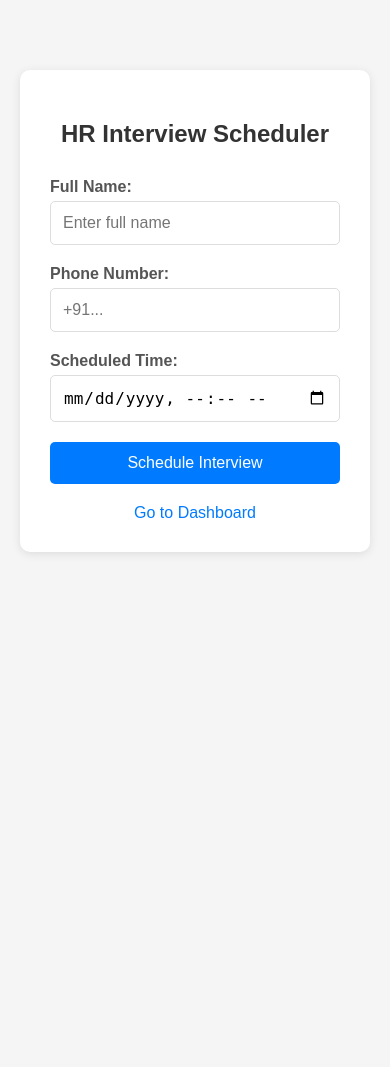
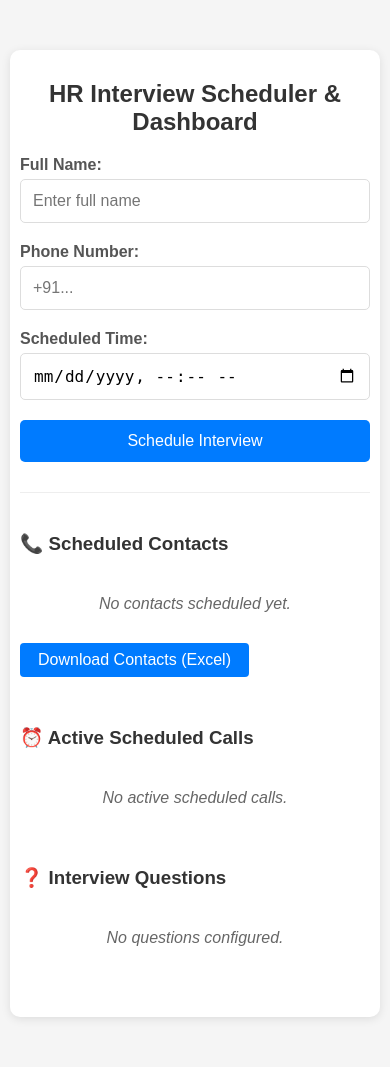
Before and after one commit to YellenkiAbhilash/AB, a Flask app: template templates/index.html in a window 390 px wide. Before the commit the page ends 554 px from the top, so only its background shows below. Run offline with Flask 3, Linux system fonts and the light colour scheme; the template is opened without the code that fills it, so the values that code supplies are empty; parts of the project's set-up code (start-up, migrations or seed data) failed here and were passed over.

Commit message:
Single-page user-friendly interface: merge dashboard into index, remove dashboard.html, modern UI

```diff
--- a/app.py
+++ b/app.py
@@ -65,7 +65,8 @@ def index():
                 add_result = excel_handler.add_contact(name, phone, scheduled_time)
                 if add_result:
                     if call_scheduler.schedule_call(name, phone, ist_dt):
-                        return redirect('/dashboard')
+                        message = f"✅ Interview scheduled for {name} at {ist_dt.strftime('%Y-%m-%d %H:%M (IST)')}"
+                        message_type = "success"
                     else:
                         message = "Contact added but failed to schedule call. Please try again."
                         message_type = "error"
@@ -81,8 +82,25 @@ def index():
                 logger.error(f"Error scheduling interview: {str(e)}")
                 message = "An error occurred. Please try again."
                 message_type = "error"
-
-    return render_template('index.html', message=message, message_type=message_type)
+    # Always show dashboard data
+    contacts = excel_handler.get_all_contacts()
+    for contact in contacts:
+        try:
+            if contact['Scheduled_Time']:
+                dt = datetime.strptime(str(contact['Scheduled_Time']), '%Y-%m-%d %H:%M:%S')
+                contact['Scheduled_Time'] = dt.strftime('%Y-%m-%d %H:%M (IST)')
+            if contact['Created_At']:
+                dt = datetime.strptime(str(contact['Created_At']), '%Y-%m-%d %H:%M:%S')
+                contact['Created_At'] = dt.strftime('%Y-%m-%d %H:%M (IST)')
+        except Exception:
+            pass
+    scheduled_jobs = call_scheduler.get_scheduled_jobs()
+    try:
+        with open("questions.json", "r", encoding='utf-8') as f:
+            questions = json.load(f)
+    except Exception:
+        questions = []
+    return render_template('index.html', message=message, message_type=message_type, contacts=contacts, scheduled_jobs=scheduled_jobs, questions=questions)
 
 @app.route('/voice', methods=['GET', 'POST'])
 def voice():
@@ -133,53 +151,12 @@ def voice():
         response.hangup()
         return str(response)
 
-@app.route('/dashboard')
-def dashboard():
-    logger.info("Dashboard accessed")
-    try:
-        # Get contacts from Excel
-        contacts = excel_handler.get_all_contacts()
-        # Convert all times to IST for display
-        for contact in contacts:
-            try:
-                # Assume all times in Excel are IST naive
-                if contact['Scheduled_Time']:
-                    dt = datetime.strptime(str(contact['Scheduled_Time']), '%Y-%m-%d %H:%M:%S')
-                    contact['Scheduled_Time'] = dt.strftime('%Y-%m-%d %H:%M (IST)')
-                if contact['Created_At']:
-                    dt = datetime.strptime(str(contact['Created_At']), '%Y-%m-%d %H:%M:%S')
-                    contact['Created_At'] = dt.strftime('%Y-%m-%d %H:%M (IST)')
-            except Exception:
-                pass
-        # Get scheduled jobs
-        scheduled_jobs = call_scheduler.get_scheduled_jobs()
-        # Safely read questions from JSON
-        try:
-            with open("questions.json", "r", encoding='utf-8') as f:
-                questions = json.load(f)
-        except FileNotFoundError:
-            logger.error("questions.json not found")
-            return "Error: Questions file not found", 500
-        except json.JSONDecodeError as e:
-            logger.error(f"Error parsing questions.json: {str(e)}")
-            return "Error: Invalid questions file format", 500
-        except Exception as e:
-            logger.error(f"Error reading questions.json: {str(e)}")
-            return "Error: Could not read questions file", 500
-        return render_template('dashboard.html',
-                             questions=questions,
-                             contacts=contacts,
-                             scheduled_jobs=scheduled_jobs)
-    except Exception as e:
-        logger.error(f"Critical error in dashboard: {str(e)}")
-        return "An error occurred while loading the dashboard. Please try again.", 500
-
 @app.route('/cancel_call/<phone>')
 def cancel_call(phone):
     """Cancel a scheduled call"""
     try:
         if call_scheduler.cancel_call(phone):
-            return redirect('/dashboard')
+            return redirect('/')
         else:
             return "Failed to cancel call", 400
     except Exception as e:
@@ -191,7 +168,7 @@ def delete_contact(phone):
     """Delete a contact from Excel"""
     try:
         if excel_handler.delete_contact(phone):
-            return redirect('/dashboard')
+            return redirect('/')
         else:
             return "Failed to delete contact", 400
     except Exception as e:
--- a/templates/index.html
+++ b/templates/index.html
@@ -1,12 +1,12 @@
 <!DOCTYPE html>
 <html>
 <head>
-    <title>HR Interview Scheduler</title>
+    <title>HR Interview Scheduler & Dashboard</title>
     <style>
         body {
             font-family: Arial, sans-serif;
-            max-width: 600px;
-            margin: 50px auto;
+            max-width: 900px;
+            margin: 40px auto;
             padding: 20px;
             background-color: #f5f5f5;
         }
@@ -16,10 +16,17 @@
             border-radius: 10px;
             box-shadow: 0 2px 10px rgba(0,0,0,0.1);
         }
+        h2, h3 {
+            color: #333;
+            margin-bottom: 20px;
+        }
         h2 {
-            color: #333;
             text-align: center;
-            margin-bottom: 30px;
+        }
+        .form-section {
+            margin-bottom: 40px;
+            border-bottom: 1px solid #eee;
+            padding-bottom: 30px;
         }
         .form-group {
             margin-bottom: 20px;
@@ -51,17 +58,6 @@
         button:hover {
             background-color: #0056b3;
         }
-        .admin-link {
-            text-align: center;
-            margin-top: 20px;
-        }
-        .admin-link a {
-            color: #007bff;
-            text-decoration: none;
-        }
-        .admin-link a:hover {
-            text-decoration: underline;
-        }
         .message {
             padding: 10px;
             border-radius: 5px;
@@ -77,39 +73,184 @@
             color: #721c24;
             border: 1px solid #f5c6cb;
         }
+        .dashboard-section {
+            margin-bottom: 40px;
+        }
+        table {
+            width: 100%;
+            border-collapse: collapse;
+            margin-top: 10px;
+            margin-bottom: 20px;
+        }
+        th, td {
+            padding: 10px;
+            text-align: left;
+            border-bottom: 1px solid #eee;
+        }
+        th {
+            background-color: #f8f9fa;
+            font-weight: bold;
+        }
+        tr:hover {
+            background-color: #f5f5f5;
+        }
+        .btn {
+            display: inline-block;
+            padding: 6px 16px;
+            text-decoration: none;
+            border-radius: 4px;
+            margin: 2px;
+            font-size: 14px;
+            background-color: #dc3545;
+            color: white;
+            border: none;
+            cursor: pointer;
+        }
+        .btn:hover {
+            background-color: #b52a37;
+        }
+        .download-btn {
+            display: inline-block;
+            padding: 8px 18px;
+            background-color: #007bff;
+            color: white;
+            text-decoration: none;
+            border-radius: 4px;
+            margin: 10px 0;
+        }
+        .download-btn:hover {
+            background-color: #0056b3;
+        }
+        .no-data {
+            text-align: center;
+            color: #666;
+            padding: 20px;
+            font-style: italic;
+        }
+        @media (max-width: 700px) {
+            body, .container {
+                max-width: 100%;
+                padding: 10px;
+            }
+            table, th, td {
+                font-size: 13px;
+            }
+        }
     </style>
 </head>
 <body>
     <div class="container">
-        <h2>HR Interview Scheduler</h2>
-
+        <h2>HR Interview Scheduler & Dashboard</h2>
+        <div class="form-section">
             {% if message %}
             <div class="message {{ message_type }}">
                 {{ message }}
             </div>
             {% endif %}
-
             <form method="POST">
                 <div class="form-group">
                     <label for="name">Full Name:</label>
                     <input type="text" id="name" name="name" placeholder="Enter full name" required>
                 </div>
-
                 <div class="form-group">
                     <label for="phone">Phone Number:</label>
                     <input type="tel" id="phone" name="phone" placeholder="+91..." required>
                 </div>
-
                 <div class="form-group">
                     <label for="scheduled_time">Scheduled Time:</label>
                     <input type="datetime-local" id="scheduled_time" name="scheduled_time" required>
                 </div>
-
                 <button type="submit">Schedule Interview</button>
             </form>
-
-        <div class="admin-link">
-            <a href="/dashboard">Go to Dashboard</a>
+        </div>
+        <div class="dashboard-section">
+            <h3>📞 Scheduled Contacts</h3>
+            {% if contacts %}
+            <table>
+                <thead>
+                    <tr>
+                        <th>Name</th>
+                        <th>Phone</th>
+                        <th>Scheduled Time</th>
+                        <th>Status</th>
+                        <th>Created At</th>
+                        <th>Actions</th>
+                    </tr>
+                </thead>
+                <tbody>
+                    {% for contact in contacts %}
+                    <tr>
+                        <td>{{ contact.Name }}</td>
+                        <td>{{ contact.Phone }}</td>
+                        <td>{{ contact.Scheduled_Time }}</td>
+                        <td>{{ contact.Status }}</td>
+                        <td>{{ contact.Created_At }}</td>
+                        <td>
+                            {% if contact.Status == 'Scheduled' %}
+                            <form method="post" action="/cancel_call/{{ contact.Phone }}" style="display:inline;">
+                                <button class="btn" onclick="return confirm('Cancel this call?')">Cancel</button>
+                            </form>
+                            {% endif %}
+                            <form method="post" action="/delete_contact/{{ contact.Phone }}" style="display:inline;">
+                                <button class="btn" onclick="return confirm('Delete this contact?')">Delete</button>
+                            </form>
+                        </td>
+                    </tr>
+                    {% endfor %}
+                </tbody>
+            </table>
+            {% else %}
+            <div class="no-data">No contacts scheduled yet.</div>
+            {% endif %}
+            <a href="/download_excel" class="download-btn">Download Contacts (Excel)</a>
+        </div>
+        <div class="dashboard-section">
+            <h3>⏰ Active Scheduled Calls</h3>
+            {% if scheduled_jobs %}
+            <table>
+                <thead>
+                    <tr>
+                        <th>Job ID</th>
+                        <th>Next Run Time</th>
+                        <th>Function</th>
+                    </tr>
+                </thead>
+                <tbody>
+                    {% for job in scheduled_jobs %}
+                    <tr>
+                        <td>{{ job.id }}</td>
+                        <td>{{ job.next_run_time }}</td>
+                        <td>{{ job.func.__name__ }}</td>
+                    </tr>
+                    {% endfor %}
+                </tbody>
+            </table>
+            {% else %}
+            <div class="no-data">No active scheduled calls.</div>
+            {% endif %}
+        </div>
+        <div class="dashboard-section">
+            <h3>❓ Interview Questions</h3>
+            {% if questions %}
+            <table>
+                <thead>
+                    <tr>
+                        <th>Question Number</th>
+                        <th>Question</th>
+                    </tr>
+                </thead>
+                <tbody>
+                    {% for question in questions %}
+                    <tr>
+                        <td>Q{{ loop.index }}</td>
+                        <td>{{ question }}</td>
+                    </tr>
+                    {% endfor %}
+                </tbody>
+            </table>
+            {% else %}
+            <div class="no-data">No questions configured.</div>
+            {% endif %}
         </div>
     </div>
 </body>
```
Lines whose indentation alone changed are shown as unchanged.
